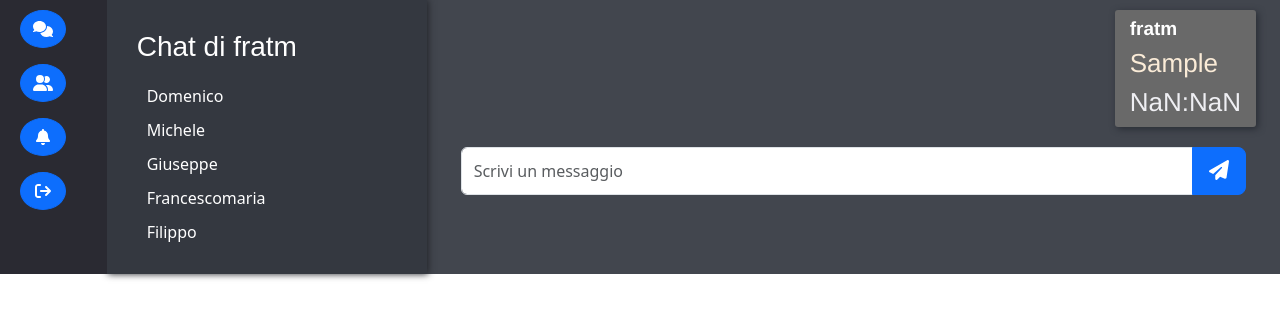
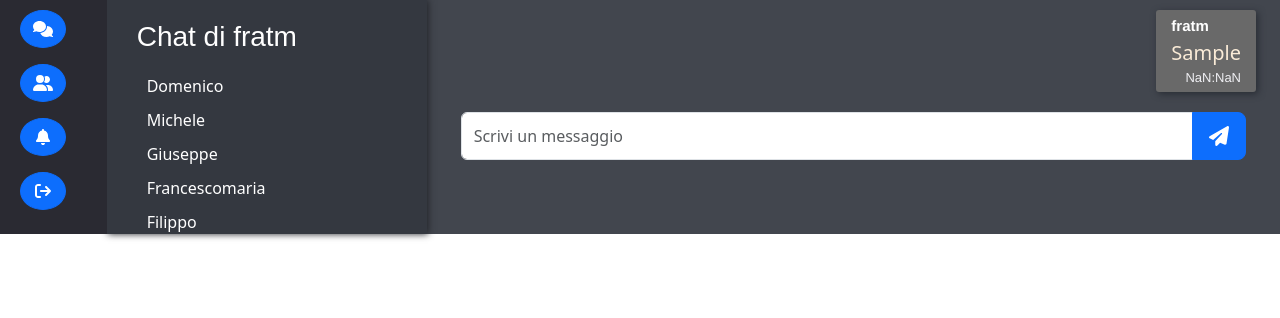
Before and after one commit to LambdaLekter/dgm-direct, a React (Create React App) app: page / in a window 1280 px wide. Both pictures are taken after typing "Sample" into the empty fields and a click on the button 1219 px from the left and 34 px from the top of the page. Shown: the top 318 px of the page. Built offline with nearby package versions, Linux system fonts and the light colour scheme; no server answers.

Commit message:
Modifiche estetiche

```diff
--- a/src/style/App.css
+++ b/src/style/App.css
@@ -1,3 +1,7 @@
+html {
+    background-color: #42464e;
+}
+
 .App {
     min-height: 100vh;
     color: white;
@@ -18,7 +22,7 @@
     z-index: 1;
     background-color: #343840;
     box-shadow: #202227 1px 0 7px;
-    padding: 30px;
+    padding: 20px 30px 0 30px;
 }
 
 #side-list h3 {
@@ -73,19 +77,22 @@
 }
 
 .msg-author {
-    font-size: calc(3px + 2vmin);
+    font-size: 15px;
     color: white;
     font-weight: bold;
     font-family: "Helvetica Neue", sans-serif;
 }
 
-.msg-author ~ div {
-    font-size: calc(10px + 2vmin);
-    font-family: "Helvetica Neue", sans-serif;
+.msg-text {
+    font-size: 20px
 }
 
-.msg-text {
-    font-size: 2px
+/* Orario scritto in basso ad ogni messaggio */
+.msg-clock {
+    color: #EFEFF3;
+    font-family: "Helvetica Neue", sans-serif;
+    text-align: right;
+    font-size: 13px;
 }
 
 .left {
@@ -94,14 +101,6 @@
 
 .right {
     align-self: end;
-}
-
-/* Orario scritto in basso ad ogni messaggio */
-.msg-clock {
-    color: #EFEFF3;
-    font-family: "Helvetica Neue", sans-serif;
-    text-align: right;
-    font-size: 5px;
 }
 
 /* Realizzazione della Navbar che mostra il nome dell'utente loggato */
```
